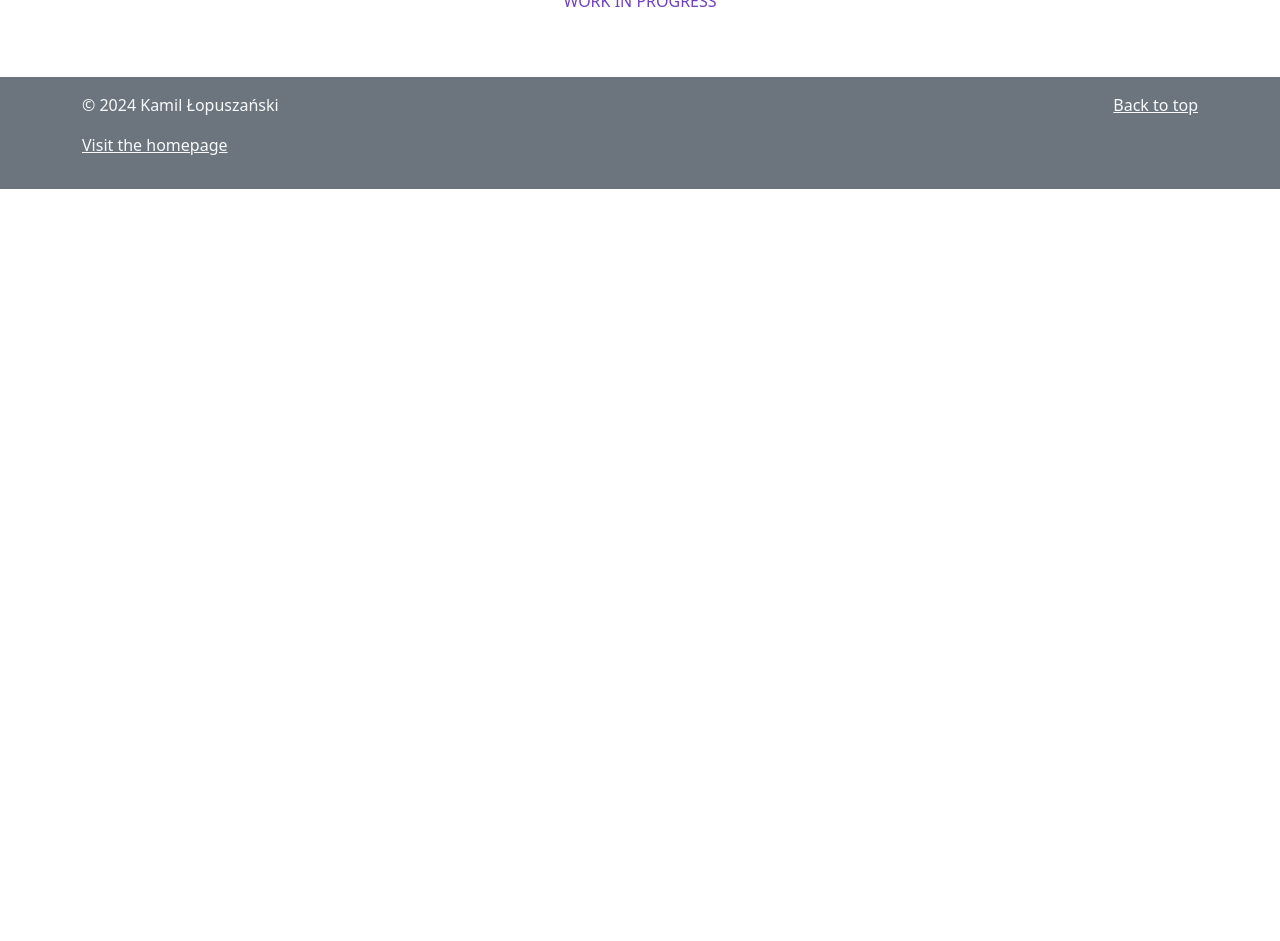
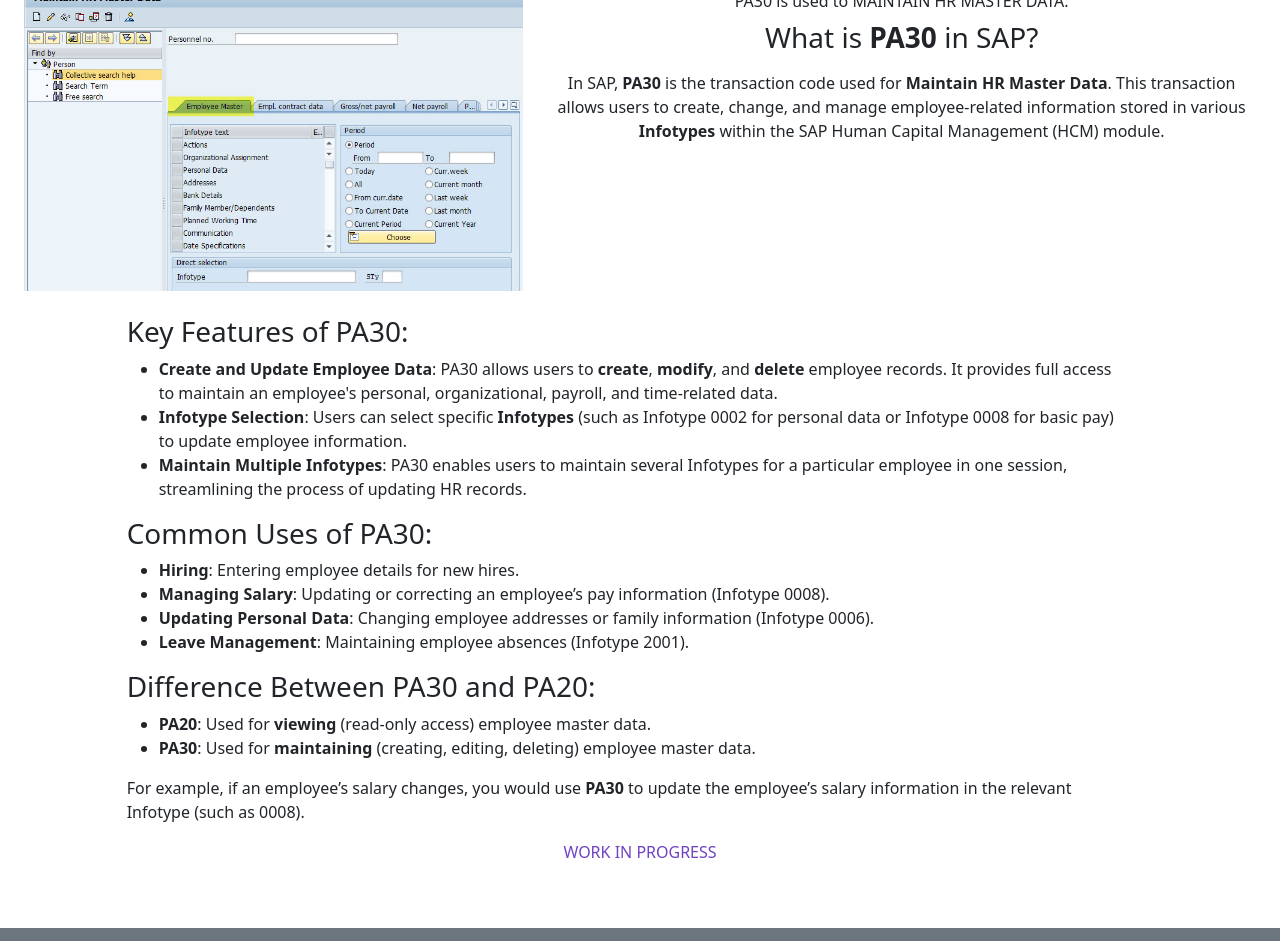
Before and after one commit to camilajenny/camilajenny.github.io, a plain HTML site: page sap/transactions/pa30.html in a window 1280 px wide. Shown: the part 171-1112 px from the top of the page. Before the commit the page ends 800 px from the top, so only its background shows below. Drawn offline with nearby package versions, Linux system fonts and the light colour scheme.

Commit message:
add a description of the pa30 transaction

```diff
--- a/sap/transactions/pa30.html
+++ b/sap/transactions/pa30.html
@@ -74,6 +74,39 @@
       </header>
       <main class="jumbotron px-4 py-5 text-center" role="main">
         <h1>SAP PA30</h1>
+        <div class="row">
+          <div class="col-md-5"><img class="card-img-top img-fluid" alt="" style="max-height: 500px; width: auto" src="../../assets/images/sap/pa30/pa30.jpg" data-holder-rendered="true"></div>
+          <div class="text-center col-md-7">
+            <div class="mb-2">PA30 is used to MAINTAIN HR MASTER DATA.</div>
+            <h3 id="what-is-oosb-in-sap">What is <strong>PA30</strong> in SAP?</h3>
+            <p></p>In SAP, <strong>PA30</strong> is the transaction code used for <strong>Maintain HR Master Data</strong>. This transaction allows users to create, change, and manage employee-related information stored in various <strong>Infotypes</strong> within the SAP Human Capital Management (HCM) module.
+          </div>
+          <div class="row justify-content-center text-start mt-4">
+            <div class="col-1"></div>
+            <div class="col-10">
+              <h3 id="key-features-of-pa30">Key Features of PA30:</h3>
+              <ul>
+                <li><strong>Create and Update Employee Data</strong>: PA30 allows users to <strong>create</strong>, <strong>modify</strong>, and <strong>delete</strong> employee records. It provides full access to maintain an employee's personal, organizational, payroll, and time-related data.</li>
+                <li><strong>Infotype Selection</strong>: Users can select specific <strong>Infotypes</strong> (such as Infotype 0002 for personal data or Infotype 0008 for basic pay) to update employee information.</li>
+                <li><strong>Maintain Multiple Infotypes</strong>: PA30 enables users to maintain several Infotypes for a particular employee in one session, streamlining the process of updating HR records.</li>
+              </ul>
+              <h3 id="common-uses-of-pa30">Common Uses of PA30:</h3>
+              <ul>
+                <li><strong>Hiring</strong>: Entering employee details for new hires.</li>
+                <li><strong>Managing Salary</strong>: Updating or correcting an employee’s pay information (Infotype 0008).</li>
+                <li><strong>Updating Personal Data</strong>: Changing employee addresses or family information (Infotype 0006).</li>
+                <li><strong>Leave Management</strong>: Maintaining employee absences (Infotype 2001).</li>
+              </ul>
+              <h3 id="difference-between-pa30-and-pa20">Difference Between PA30 and PA20:</h3>
+              <ul>
+                <li><strong>PA20</strong>: Used for <strong>viewing</strong> (read-only access) employee master data.</li>
+                <li><strong>PA30</strong>: Used for <strong>maintaining</strong> (creating, editing, deleting) employee master data.</li>
+              </ul>
+              <p>For example, if an employee’s salary changes, you would use <strong>PA30</strong> to update the employee’s salary information in the relevant Infotype (such as 0008).</p>
+            </div>
+            <div class="col-1"></div>
+          </div>
+        </div>
         <p class="text-purple">WORK IN PROGRESS</p>
       </main>
       <footer class="bg-secondary text-light py-3">
```
